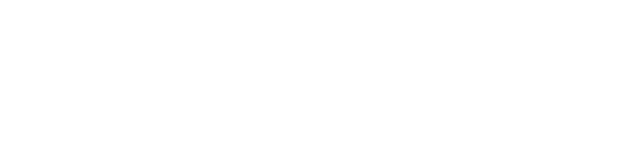
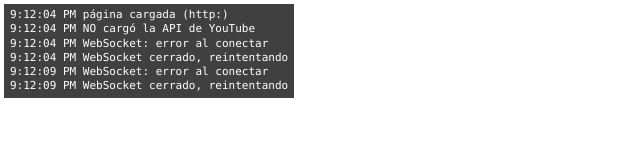
Before and after one commit to danvader123/MediaRequest, a plain HTML site: page index.html in a window 1280 px wide. Shown: the whole page, without its empty margins (0-640 px from the left). Drawn offline with Linux system fonts and the light colour scheme.

Commit message:
Add files via upload

```diff
--- a/index.html
+++ b/index.html
@@ -168,6 +168,21 @@
     opacity: 1;
     color: var(--accent);
   }
+
+  /* PANEL DE DIAGNÓSTICO (se apaga con DEBUG = false) */
+  #dbg {
+    display: none;
+    position: fixed;
+    left: 4px;
+    top: 4px;
+    z-index: 99;
+    max-width: 95%;
+    padding: 4px 6px;
+    font: 11px/1.3 Consolas, monospace;
+    color: #fff;
+    background: rgba(0,0,0,.75);
+    pointer-events: none;
+  }
 </style>
 </head>
 
@@ -190,6 +205,7 @@
 </div>
 
 <div id="status"></div>
+<div id="dbg"></div>
 
 <script>
 
@@ -216,6 +232,10 @@
   // Segundos de espera antes de dar por fallido un video que no arranca
   const LOAD_TIMEOUT = 10;
 
+  // DEBUG = true muestra arriba a la izquierda un panel con lo que ocurre.
+  // Ponlo en false cuando todo funcione.
+  const DEBUG = true;
+
   // ==========================================
   // ELEMENTOS
   // ==========================================
@@ -238,6 +258,19 @@
     videoBox.after(titleEl);
   }
 
+  function dbg(t) {
+    if (!DEBUG) return;
+    const el = document.getElementById("dbg");
+    el.style.display = "block";
+    const line = document.createElement("div");
+    line.textContent = new Date().toLocaleTimeString() + " " + t;
+    el.appendChild(line);
+    while (el.children.length > 10) el.removeChild(el.firstChild);
+  }
+
+  window.addEventListener("error", (e) => dbg("JS error: " + e.message));
+  dbg("página cargada (" + location.protocol + ")");
+
   let apiReady = false;     // la API de YouTube ya cargó
   let player = null;        // reproductor del video actual
   let ready = false;        // el reproductor actual ya está listo
@@ -253,10 +286,12 @@
 
   const tag = document.createElement("script");
   tag.src = "https://www.youtube.com/iframe_api";
+  tag.onerror = () => dbg("NO cargó la API de YouTube");
   document.head.appendChild(tag);
 
   window.onYouTubeIframeAPIReady = () => {
     apiReady = true;
+    dbg("API de YouTube cargada");
     if (!current && queue.length) next();
   };
 
@@ -266,6 +301,7 @@
   function createPlayer(id) {
 
     destroyPlayer();
+    dbg("creando reproductor: " + id);
 
     const f = document.createElement("iframe");
     f.id = "yt";
@@ -291,9 +327,12 @@
         onReady: () => {
           ready = true;
           player.setVolume(VOLUME);
+          dbg("reproductor listo");
         },
 
         onStateChange: (e) => {
+
+          dbg("estado del video: " + e.data);
 
           if (e.data === YT.PlayerState.PLAYING) {
             switching = false;
@@ -317,6 +356,7 @@
             153: "falta el referrer de la página"
           };
           const c = e.data;
+          dbg("error de YouTube: " + c);
           console.log("MR: error de YouTube", c, current);
           showError("Video omitido (error " + c + "): " + (motivos[c] || "motivo desconocido"));
           next();
@@ -330,6 +370,7 @@
 
     setTimeout(() => {
       if (token === loadToken && switching) {
+        dbg("el video no arrancó en " + LOAD_TIMEOUT + " s");
         showError("El video no cargó, se omitió.");
         next();
       }
@@ -466,6 +507,8 @@
 
     ws.onopen = () => {
 
+      dbg("WebSocket conectado");
+
       ws.send(JSON.stringify({
 
         request: "Subscribe",
@@ -523,6 +566,8 @@
 
       if (m.mr === "add" && m.id) {
 
+        dbg("canje recibido: " + m.id);
+
         queue.push({
 
           id: m.id,
@@ -548,7 +593,11 @@
 
     };
 
+    ws.onerror = () => dbg("WebSocket: error al conectar");
+
     ws.onclose = () => {
+
+      dbg("WebSocket cerrado, reintentando");
 
       setTimeout(connect, 3000);
 
```
